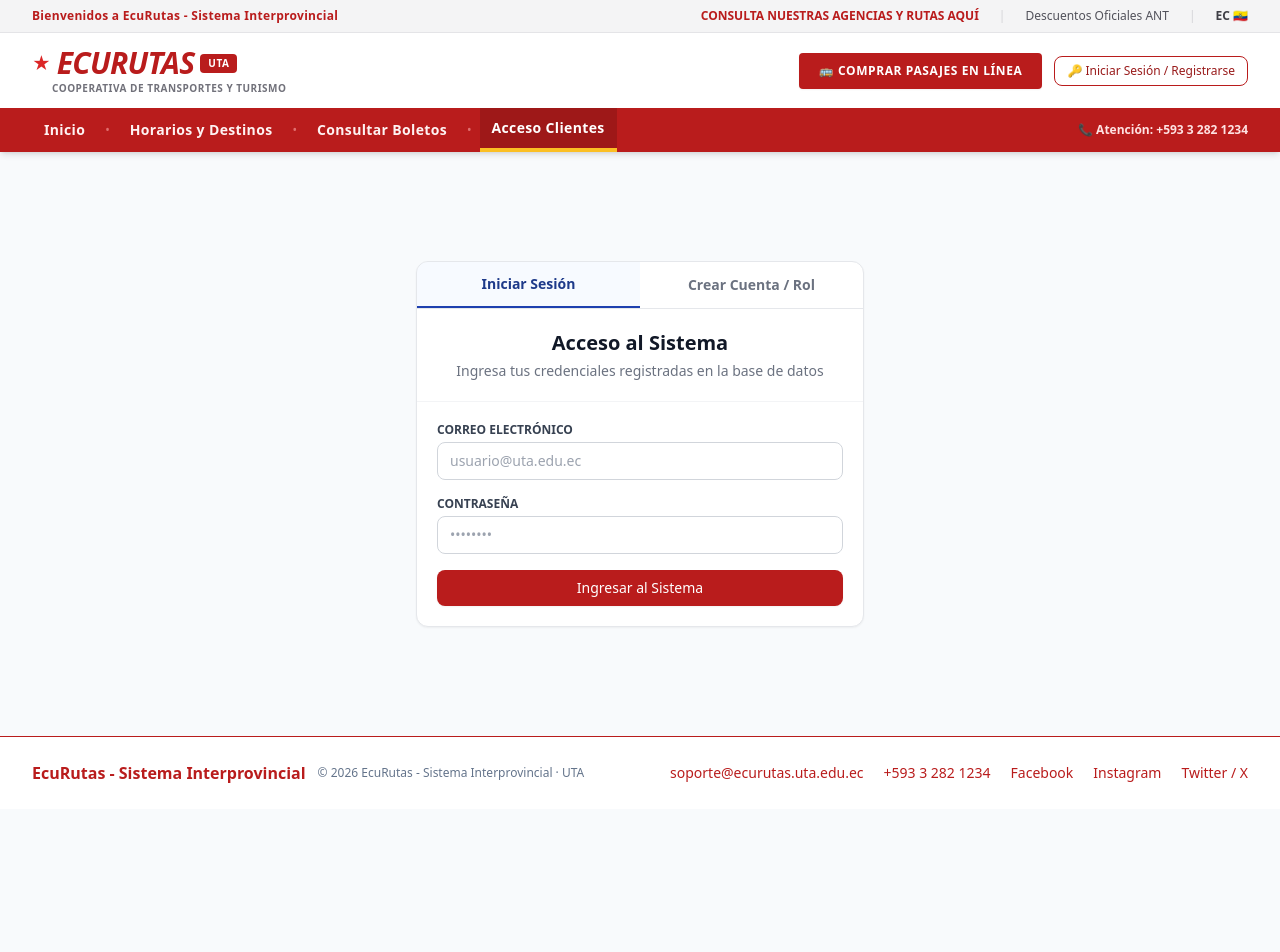
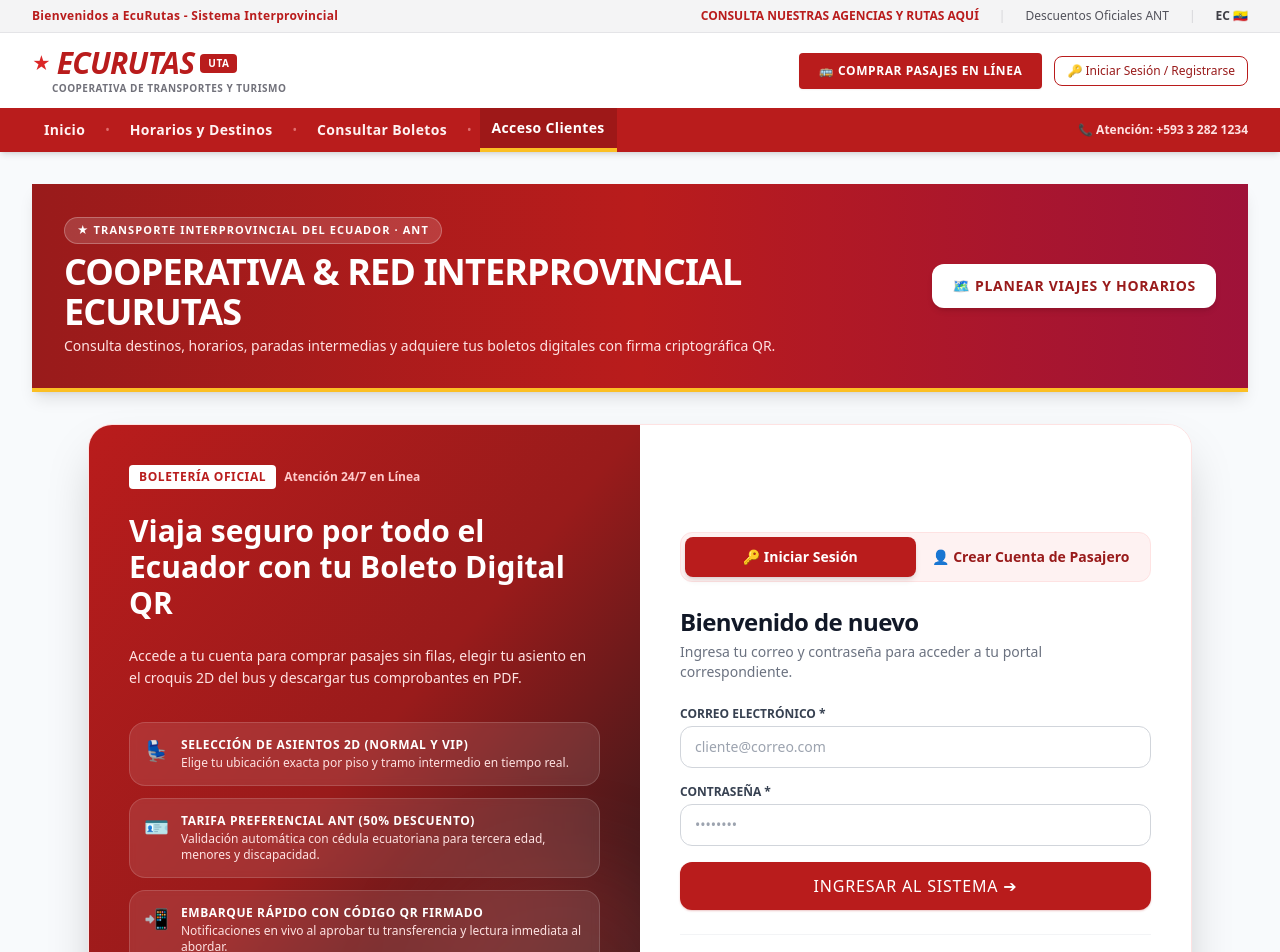
Before and after one commit to juanjose1234456787654/PROYECTO_MANEJO_SP2, a Next.js app: page /login in a window 1280 px wide. Shown: the top 952 px of the page. Before the commit the page ends 809 px from the top, so only its background shows below. Built offline with nearby package versions, Linux system fonts and the light colour scheme; no server answers; the database is empty.

Commit message:
feat(auth): redisenar login en rojo y blanco y restringir registro publico a rol usuario

```diff
--- a/src/app/login/page.tsx
+++ b/src/app/login/page.tsx
@@ -1,11 +1,13 @@
 'use client';
 
 import React, { useState, Suspense } from 'react';
+import Link from 'next/link';
 import { useRouter, useSearchParams } from 'next/navigation';
 import { createClient } from '@/lib/supabase/client';
 import type { Database, RolUsuario } from '@/types/database.types';
-import { Card, CardHeader, CardTitle, CardDescription, CardContent } from '@/components/ui/Card';
 import { Button } from '@/components/ui/Button';
+
+const ROL_REGISTRO_PUBLICO: RolUsuario = 'usuario';
 
 function AuthForm() {
   const router = useRouter();
@@ -18,7 +20,6 @@ function AuthForm() {
   const [password, setPassword] = useState('');
   const [nombre, setNombre] = useState('');
   const [cedula, setCedula] = useState('');
-  const [rol, setRol] = useState<RolUsuario>('usuario');
 
   const [loading, setLoading] = useState(false);
   const [errorMessage, setErrorMessage] = useState<string | null>(
@@ -51,10 +52,10 @@ function AuthForm() {
       if (authError) {
         if (authError.message.includes('Email not confirmed')) {
           setErrorMessage(
-            'El correo no está confirmado en Supabase. Pídele a tu amigo que desactive "Confirm email" en Authentication > Providers > Email de Supabase, o que ejecute el script SQL setup_auth_y_usuarios.sql.'
+            'El correo no está confirmado en Supabase. Desactiva "Confirm email" en Authentication > Providers > Email de Supabase, o ejecuta el script SQL setup_auth_y_usuarios.sql.'
           );
         } else {
-          setErrorMessage(`Error: ${authError.message}`);
+          setErrorMessage(`Credenciales incorrectas o cuenta no registrada: ${authError.message}`);
         }
         setLoading(false);
         return;
@@ -66,7 +67,7 @@ function AuthForm() {
         return;
       }
 
-      setStatusMessage('Autenticación exitosa. Consultando tabla "Usuario"...');
+      setStatusMessage('Autenticación exitosa. Verificando perfil de acceso...');
 
       const { data: usuario, error: userError } = await supabase
         .from('Usuario')
@@ -77,7 +78,6 @@ function AuthForm() {
       const profile = usuario as { rol: RolUsuario; activo: boolean; nombre: string } | null;
 
       if (userError || !profile) {
-        // Auto-crear o sincronizar perfil en "Usuario" si existe en auth.users pero falta la fila
         const metadata = (authData.user.user_metadata || {}) as Record<string, string>;
         const rolRecuperado = (metadata.rol as RolUsuario) || 'usuario';
         const nombreRecuperado = metadata.nombre || email.split('@')[0];
@@ -95,7 +95,7 @@ function AuthForm() {
 
         if (!autoCreateError) {
           const target = redirectTo || roleHome[rolRecuperado] || '/';
-          setStatusMessage(`¡Perfil sincronizado con éxito! Bienvenido, ${nombreRecuperado}. Redirigiendo a ${target}...`);
+          setStatusMessage(`¡Bienvenido, ${nombreRecuperado}! Redirigiendo a ${target}...`);
           router.push(target);
           router.refresh();
           return;
@@ -108,7 +108,7 @@ function AuthForm() {
 
       if (!profile.activo) {
         await supabase.auth.signOut();
-        setErrorMessage('Esta cuenta se encuentra inactiva.');
+        setErrorMessage('Esta cuenta se encuentra suspendida o inactiva.');
         setLoading(false);
         return;
       }
@@ -135,7 +135,7 @@ function AuthForm() {
     try {
       const supabase = createClient();
 
-      // 1. Registro en Supabase Auth
+      // El registro público crea exclusivamente cuentas con rol 'usuario' (Pasajero / Cliente)
       let targetUser = null;
       let targetSession = null;
 
@@ -143,13 +143,11 @@ function AuthForm() {
         email,
         password,
         options: {
-          data: { nombre, rol, cedula },
+          data: { nombre, rol: ROL_REGISTRO_PUBLICO, cedula },
         },
       });
 
       if (authError) {
-        // Si el usuario ya fue creado en Auth previamente (por ejemplo, cuando falló el insert en Usuario)
-        // intentamos autenticarlo directamente con las credenciales ingresadas
         const { data: signInData, error: signInError } = await supabase.auth.signInWithPassword({
           email,
           password,
@@ -160,12 +158,12 @@ function AuthForm() {
           targetSession = signInData.session;
         } else if (authError.message.toLowerCase().includes('rate limit')) {
           setErrorMessage(
-            'Límite de correos de Supabase alcanzado (máx 3-4 por hora en cuenta gratuita). Para solucionarlo de inmediato: pídele a tu amigo que desactive "Confirm email" en Authentication > Providers > Email de Supabase. Así no se envían correos y el registro es ilimitado.'
+            'Límite de correos de Supabase alcanzado. Desactiva "Confirm email" en Authentication > Providers > Email de Supabase para permitir registro inmediato.'
           );
           setLoading(false);
           return;
         } else {
-          setErrorMessage(`Error al crear usuario en Auth: ${authError.message}`);
+          setErrorMessage(`Error al crear la cuenta: ${authError.message}`);
           setLoading(false);
           return;
         }
@@ -173,7 +171,6 @@ function AuthForm() {
         targetUser = authData.user;
         targetSession = authData.session;
 
-        // Si ya existía sin confirmar o retorno parcial de identidad
         if (targetUser && targetUser.identities && targetUser.identities.length === 0) {
           const { data: signInData } = await supabase.auth.signInWithPassword({
             email,
@@ -192,39 +189,38 @@ function AuthForm() {
         return;
       }
 
-      // 2. Inserción en la tabla "Usuario" (incluye password fallback para esquemas con NOT NULL)
+      // Inserción en la tabla "Usuario" siempre con rol 'usuario' (cliente común)
       const { error: insertError } = await supabase.from('Usuario').upsert({
         id: targetUser.id,
         email,
         nombre,
         cedula,
-        rol,
+        rol: ROL_REGISTRO_PUBLICO,
         activo: true,
         password: '[managed_by_supabase_auth]',
       } as unknown as Database['public']['Tables']['Usuario']['Insert']);
 
       if (insertError) {
-        setErrorMessage(`Usuario en Auth OK, pero falló en tabla "Usuario": ${insertError.message}`);
+        setErrorMessage(`Usuario creado en Auth, pero falló en tabla "Usuario": ${insertError.message}`);
         setLoading(false);
         return;
       }
 
-      // 3. Redirección o confirmación
       if (targetSession) {
-        const target = redirectTo || roleHome[rol] || '/';
-        setStatusMessage(`¡Cuenta registrada y vinculada con éxito (${rol.toUpperCase()})! Redirigiendo a ${target}...`);
+        const target = redirectTo || roleHome[ROL_REGISTRO_PUBLICO] || '/pasajero';
+        setStatusMessage(`¡Cuenta de pasajero creada con éxito! Redirigiendo a ${target}...`);
         router.push(target);
         router.refresh();
       } else {
         const { data: autoLogin } = await supabase.auth.signInWithPassword({ email, password });
         if (autoLogin?.session) {
-          const target = redirectTo || roleHome[rol] || '/';
-          setStatusMessage(`¡Cuenta creada con éxito! Redirigiendo a ${target}...`);
+          const target = redirectTo || roleHome[ROL_REGISTRO_PUBLICO] || '/pasajero';
+          setStatusMessage(`¡Cuenta de pasajero creada con éxito! Redirigiendo a ${target}...`);
           router.push(target);
           router.refresh();
         } else {
           setStatusMessage(
-            `¡Cuenta registrada con éxito en la base de datos! Ya puedes iniciar sesión con tu correo y contraseña.`
+            '¡Cuenta de pasajero registrada con éxito! Ya puedes iniciar sesión con tu correo y contraseña.'
           );
           setMode('login');
         }
@@ -237,9 +233,105 @@ function AuthForm() {
   };
 
   return (
-    <div className="flex items-center justify-center min-h-[65vh]">
-      <Card className="w-full max-w-md">
-        <div className="flex border-b border-gray-200">
+    <div className="space-y-8 pb-12">
+      {/* Banner Institucional Superior (Inspirado en Cooperativa de Transportes) */}
+      <div className="bg-gradient-to-r from-red-800 via-red-700 to-rose-800 text-white py-8 px-4 sm:px-8 shadow-lg border-b-4 border-amber-400">
+        <div className="max-w-6xl mx-auto flex flex-col md:flex-row items-center justify-between gap-4 text-center md:text-left">
+          <div>
+            <span className="inline-block bg-white/15 border border-white/25 text-white text-[11px] font-extrabold uppercase tracking-widest px-3 py-1 rounded-full mb-2">
+              ★ Transporte Interprovincial del Ecuador · ANT
+            </span>
+            <h1 className="text-2xl sm:text-4xl font-black tracking-tight uppercase">
+              Cooperativa &amp; Red Interprovincial EcuRutas
+            </h1>
+            <p className="text-red-100 text-xs sm:text-sm mt-1">
+              Consulta destinos, horarios, paradas intermedias y adquiere tus boletos digitales con firma criptográfica QR.
+            </p>
+          </div>
+          <Link
+            href="/busqueda"
+            className="inline-flex items-center gap-2 bg-white text-red-800 hover:bg-red-50 font-black text-xs sm:text-sm uppercase tracking-wider px-5 py-3 rounded-xl shadow-md transition-transform active:scale-95 shrink-0"
+          >
+            <span>🗺️ Planear Viajes y Horarios</span>
+          </Link>
+        </div>
+      </div>
+
+      {/* Contenedor Principal en 2 Columnas (Rojo Carmesí y Blanco) */}
+      <div className="max-w-6xl mx-auto px-4 sm:px-6">
+        <div className="grid grid-cols-1 lg:grid-cols-12 bg-white rounded-3xl shadow-2xl border border-red-100 overflow-hidden">
+          {/* Columna Izquierda: Panel Visual Rojo Carmesí */}
+          <div className="lg:col-span-6 bg-gradient-to-br from-red-700 via-red-800 to-zinc-900 text-white p-8 sm:p-10 flex flex-col justify-between relative overflow-hidden">
+            <div className="absolute -right-16 -bottom-16 w-72 h-72 rounded-full bg-red-500/20 blur-2xl pointer-events-none" />
+
+            <div className="relative z-10 space-y-6">
+              <div className="flex items-center gap-2">
+                <span className="bg-white text-red-700 font-black text-xs px-2.5 py-1 rounded uppercase tracking-wider">
+                  Boletería Oficial
+                </span>
+                <span className="text-xs text-red-200 font-semibold">
+                  Atención 24/7 en Línea
+                </span>
+              </div>
+
+              <h2 className="text-2xl sm:text-3xl font-black leading-tight">
+                Viaja seguro por todo el Ecuador con tu Boleto Digital QR
+              </h2>
+
+              <p className="text-sm text-red-100 leading-relaxed">
+                Accede a tu cuenta para comprar pasajes sin filas, elegir tu asiento en el croquis 2D del bus y descargar tus comprobantes en PDF.
+              </p>
+
+              {/* Beneficios destacados */}
+              <div className="space-y-3 pt-2">
+                <div className="flex items-start gap-3 bg-white/10 backdrop-blur-sm p-3.5 rounded-2xl border border-white/15">
+                  <span className="text-xl">💺</span>
+                  <div>
+                    <h3 className="text-xs font-extrabold uppercase tracking-wider text-white">
+                      Selección de Asientos 2D (Normal y VIP)
+                    </h3>
+                    <p className="text-xs text-red-100 mt-0.5">
+                      Elige tu ubicación exacta por piso y tramo intermedio en tiempo real.
+                    </p>
+                  </div>
+                </div>
+
+                <div className="flex items-start gap-3 bg-white/10 backdrop-blur-sm p-3.5 rounded-2xl border border-white/15">
+                  <span className="text-xl">🪪</span>
+                  <div>
+                    <h3 className="text-xs font-extrabold uppercase tracking-wider text-white">
+                      Tarifa Preferencial ANT (50% Descuento)
+                    </h3>
+                    <p className="text-xs text-red-100 mt-0.5">
+                      Validación automática con cédula ecuatoriana para tercera edad, menores y discapacidad.
+                    </p>
+                  </div>
+                </div>
+
+                <div className="flex items-start gap-3 bg-white/10 backdrop-blur-sm p-3.5 rounded-2xl border border-white/15">
+                  <span className="text-xl">📲</span>
+                  <div>
+                    <h3 className="text-xs font-extrabold uppercase tracking-wider text-white">
+                      Embarque Rápido con Código QR Firmado
+                    </h3>
+                    <p className="text-xs text-red-100 mt-0.5">
+                      Notificaciones en vivo al aprobar tu transferencia y lectura inmediata al abordar.
+                    </p>
+                  </div>
+                </div>
+              </div>
+            </div>
+
+            <div className="relative z-10 mt-8 pt-5 border-t border-white/20 flex flex-wrap items-center justify-between gap-2 text-xs text-red-100">
+              <span>📍 Terminales: Ambato · Baños · Quito · Guayaquil · Cuenca</span>
+              <span className="font-bold text-amber-300">100% Verificado</span>
+            </div>
+          </div>
+
+          {/* Columna Derecha: Formulario Blanco con Acentos Rojos */}
+          <div className="lg:col-span-6 p-6 sm:p-10 bg-white flex flex-col justify-center">
+            {/* Pestañas Login / Registro de Pasajero */}
+            <div className="flex rounded-xl bg-red-50 p-1 border border-red-100 mb-6">
               <button
                 type="button"
                 onClick={() => {
@@ -247,13 +339,13 @@ function AuthForm() {
                   setErrorMessage(null);
                   setStatusMessage(null);
                 }}
-            className={`flex-1 py-3 text-sm font-semibold text-center transition-colors ${
+                className={`flex-1 py-2.5 text-xs sm:text-sm font-extrabold rounded-lg transition-all ${
                   mode === 'login'
-                ? 'border-b-2 border-blue-800 text-blue-900 bg-blue-50/50'
-                : 'text-gray-500 hover:text-gray-700'
+                    ? 'bg-red-700 text-white shadow-md'
+                    : 'text-red-800 hover:bg-red-100/70'
                 }`}
               >
-            Iniciar Sesión
+                🔑 Iniciar Sesión
               </button>
               <button
                 type="button"
@@ -262,34 +354,48 @@ function AuthForm() {
                   setErrorMessage(null);
                   setStatusMessage(null);
                 }}
-            className={`flex-1 py-3 text-sm font-semibold text-center transition-colors ${
+                className={`flex-1 py-2.5 text-xs sm:text-sm font-extrabold rounded-lg transition-all ${
                   mode === 'register'
-                ? 'border-b-2 border-blue-800 text-blue-900 bg-blue-50/50'
-                : 'text-gray-500 hover:text-gray-700'
+                    ? 'bg-red-700 text-white shadow-md'
+                    : 'text-red-800 hover:bg-red-100/70'
                 }`}
               >
-            Crear Cuenta / Rol
+                👤 Crear Cuenta de Pasajero
               </button>
             </div>
 
-        <CardHeader className="text-center pt-5">
-          <CardTitle className="text-xl">
-            {mode === 'login' ? 'Acceso al Sistema' : 'Registro de Usuario'}
-          </CardTitle>
-          <CardDescription>
+            <div className="mb-6">
+              <h3 className="text-2xl font-black text-gray-900 tracking-tight">
+                {mode === 'login' ? 'Bienvenido de nuevo' : 'Registro de Nuevo Pasajero'}
+              </h3>
+              <p className="text-xs sm:text-sm text-gray-500 mt-1">
                 {mode === 'login'
-              ? 'Ingresa tus credenciales registradas en la base de datos'
-              : 'Registra un usuario asignándole su rol correspondiente'}
-          </CardDescription>
-        </CardHeader>
+                  ? 'Ingresa tu correo y contraseña para acceder a tu portal correspondiente.'
+                  : 'Crea tu cuenta personal de cliente para comprar pasajes y gestionar tus boletos.'}
+              </p>
+            </div>
 
-        <CardContent>
             <form onSubmit={mode === 'login' ? handleLogin : handleRegister} className="space-y-4">
               {mode === 'register' && (
                 <>
+                  {/* Aviso claro de que el registro público es exclusivo para Pasajeros */}
+                  <div className="p-3 rounded-xl bg-red-50/80 border border-red-200 flex items-center justify-between">
+                    <div className="flex items-center gap-2">
+                      <span className="text-base">🎫</span>
                       <div>
-                  <label className="block text-xs font-semibold text-gray-700 uppercase mb-1">
-                    Nombre Completo
+                        <span className="block text-xs font-extrabold text-red-900 uppercase">
+                          Tipo de Cuenta: Pasajero / Cliente
+                        </span>
+                        <span className="block text-[11px] text-red-700">
+                          Las cuentas de personal y empleados son asignadas únicamente por el Administrador.
+                        </span>
+                      </div>
+                    </div>
+                  </div>
+
+                  <div>
+                    <label className="block text-xs font-bold text-gray-700 uppercase mb-1">
+                      Nombres y Apellidos Completos *
                     </label>
                     <input
                       type="text"
@@ -297,13 +403,13 @@ function AuthForm() {
                       value={nombre}
                       onChange={(e) => setNombre(e.target.value)}
                       placeholder="Ej. Juan Pérez"
-                    className="w-full px-3 py-2 border border-gray-300 rounded-lg text-sm focus:ring-2 focus:ring-blue-600 focus:outline-none"
+                      className="w-full px-3.5 py-2.5 border border-gray-300 rounded-xl text-sm focus:ring-2 focus:ring-red-600 focus:border-red-600 focus:outline-none transition-all"
                     />
                   </div>
 
                   <div>
-                  <label className="block text-xs font-semibold text-gray-700 uppercase mb-1">
-                    Cédula / Identificación
+                    <label className="block text-xs font-bold text-gray-700 uppercase mb-1">
+                      Cédula de Identidad / Pasaporte *
                     </label>
                     <input
                       type="text"
@@ -311,46 +417,29 @@ function AuthForm() {
                       value={cedula}
                       onChange={(e) => setCedula(e.target.value)}
                       placeholder="1801234567"
-                    className="w-full px-3 py-2 border border-gray-300 rounded-lg text-sm focus:ring-2 focus:ring-blue-600 focus:outline-none"
+                      className="w-full px-3.5 py-2.5 border border-gray-300 rounded-xl text-sm font-mono focus:ring-2 focus:ring-red-600 focus:border-red-600 focus:outline-none transition-all"
                     />
-                </div>
-
-                <div>
-                  <label className="block text-xs font-semibold text-gray-700 uppercase mb-1">
-                    Rol en el Sistema
-                  </label>
-                  <select
-                    value={rol}
-                    onChange={(e) => setRol(e.target.value as RolUsuario)}
-                    className="w-full px-3 py-2 border border-gray-300 rounded-lg text-sm focus:ring-2 focus:ring-blue-600 focus:outline-none bg-white"
-                  >
-                    <option value="usuario">usuario (Pasajero / Cliente)</option>
-                    <option value="chofer">chofer (Chofer / Ayudante)</option>
-                    <option value="oficinista">oficinista (Ventanilla / Pagos)</option>
-                    <option value="cooperativa">cooperativa (Gestión de Flota)</option>
-                    <option value="admin">admin (Administrador Global)</option>
-                  </select>
                   </div>
                 </>
               )}
 
               <div>
-              <label className="block text-xs font-semibold text-gray-700 uppercase mb-1">
-                Correo Electrónico
+                <label className="block text-xs font-bold text-gray-700 uppercase mb-1">
+                  Correo Electrónico *
                 </label>
                 <input
                   type="email"
                   required
                   value={email}
                   onChange={(e) => setEmail(e.target.value)}
-                placeholder="usuario@uta.edu.ec"
-                className="w-full px-3 py-2 border border-gray-300 rounded-lg text-sm focus:ring-2 focus:ring-blue-600 focus:outline-none"
+                  placeholder="cliente@correo.com"
+                  className="w-full px-3.5 py-2.5 border border-gray-300 rounded-xl text-sm focus:ring-2 focus:ring-red-600 focus:border-red-600 focus:outline-none transition-all"
                 />
               </div>
 
               <div>
-              <label className="block text-xs font-semibold text-gray-700 uppercase mb-1">
-                Contraseña
+                <label className="block text-xs font-bold text-gray-700 uppercase mb-1">
+                  Contraseña *
                 </label>
                 <input
                   type="password"
@@ -358,28 +447,44 @@ function AuthForm() {
                   value={password}
                   onChange={(e) => setPassword(e.target.value)}
                   placeholder="••••••••"
-                className="w-full px-3 py-2 border border-gray-300 rounded-lg text-sm focus:ring-2 focus:ring-blue-600 focus:outline-none"
+                  className="w-full px-3.5 py-2.5 border border-gray-300 rounded-xl text-sm focus:ring-2 focus:ring-red-600 focus:border-red-600 focus:outline-none transition-all"
                 />
               </div>
 
               {errorMessage && (
-              <div className="p-3 bg-red-50 border border-red-200 text-red-700 text-xs rounded-lg whitespace-pre-line">
+                <div className="p-3.5 bg-red-50 border-l-4 border-red-600 text-red-800 text-xs font-medium rounded-r-xl whitespace-pre-line">
                   {errorMessage}
                 </div>
               )}
 
               {statusMessage && (
-              <div className="p-3 bg-emerald-50 border border-emerald-200 text-emerald-800 text-xs rounded-lg whitespace-pre-line">
+                <div className="p-3.5 bg-emerald-50 border-l-4 border-emerald-600 text-emerald-800 text-xs font-bold rounded-r-xl whitespace-pre-line">
                   {statusMessage}
                 </div>
               )}
 
-            <Button type="submit" variant="primary" className="w-full" isLoading={loading}>
-              {mode === 'login' ? 'Ingresar al Sistema' : 'Registrar Cuenta'}
+              <Button
+                type="submit"
+                variant="primary"
+                size="lg"
+                className="w-full font-extrabold uppercase tracking-wider py-3 rounded-xl bg-red-700 hover:bg-red-800 shadow-lg shadow-red-700/25"
+                isLoading={loading}
+              >
+                {mode === 'login' ? 'Ingresar al Sistema ➔' : 'Crear Cuenta de Pasajero ➔'}
               </Button>
             </form>
-        </CardContent>
-      </Card>
+
+            <div className="mt-6 pt-5 border-t border-gray-100 text-center">
+              <p className="text-xs text-gray-500">
+                ¿Deseas ver las frecuencias antes de registrarte?{' '}
+                <Link href="/busqueda" className="font-bold text-red-700 hover:underline">
+                  Ir al buscador de rutas
+                </Link>
+              </p>
+            </div>
+          </div>
+        </div>
+      </div>
     </div>
   );
 }
```
Lines whose indentation alone changed are shown as unchanged.
